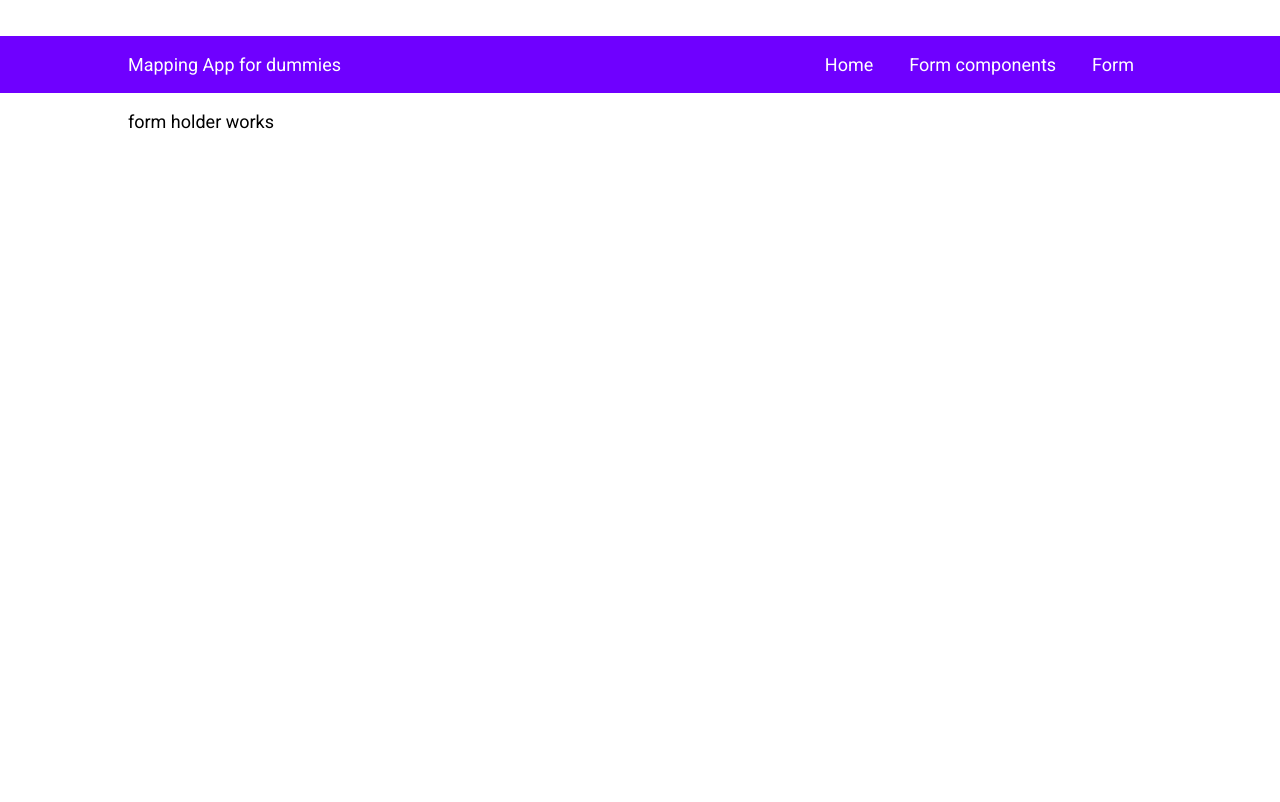
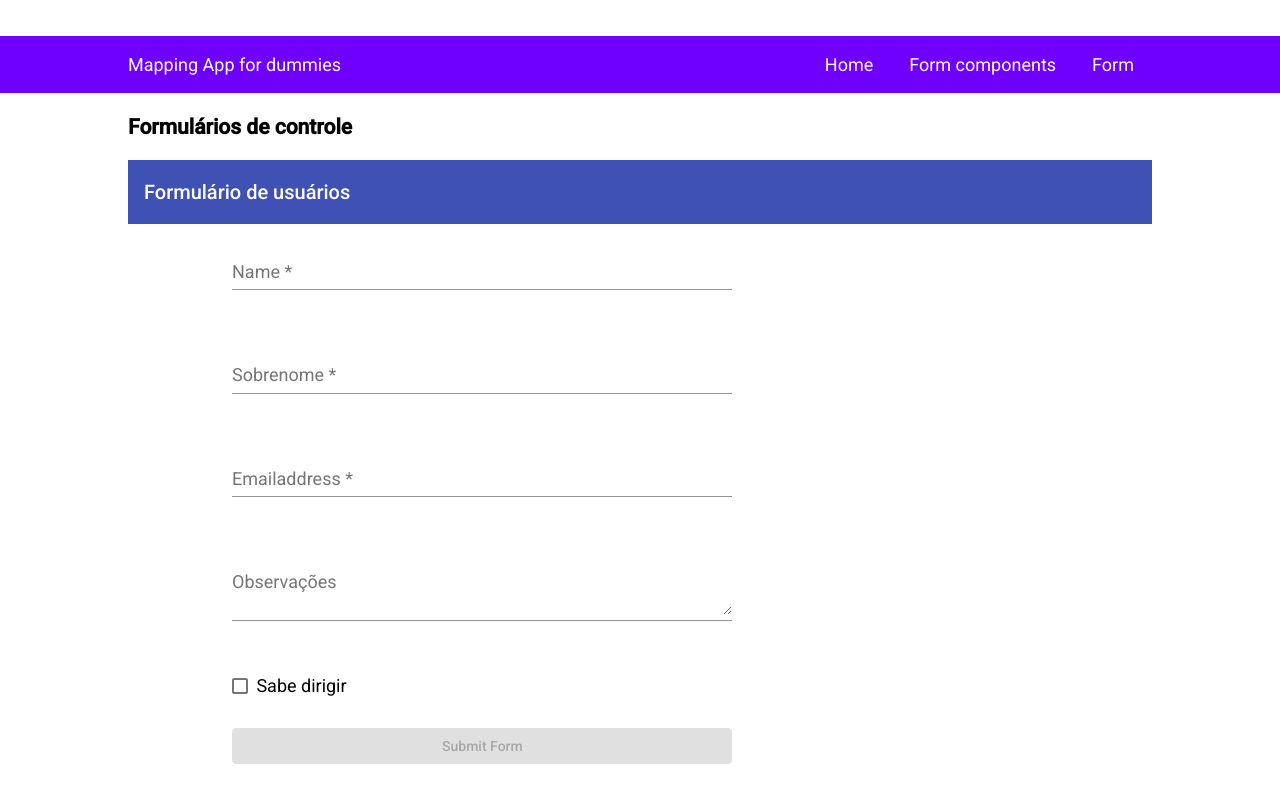
Before and after one commit to rtardelli/angular-forms, an Angular app: page /form in a window 1280 px wide. Shown: the top 802 px of the page. Built offline with nearby package versions, Linux system fonts and the light colour scheme.

Commit message:
Created form for users

```diff
--- a/src/app/app.module.ts
+++ b/src/app/app.module.ts
@@ -24,13 +24,15 @@
 import { SimpleFormComponent } from './simple-form/simple-form.component';
 import { HomeComponent } from './home/home.component';
 import { FormHolderComponent } from './form-holder/form-holder.component';
+import { FormUsersComponent } from './form-users/form-users.component';
 
 @NgModule({
   declarations: [
     AppComponent,
     HomeComponent,
     FormHolderComponent,
-    SimpleFormComponent
+    SimpleFormComponent,
+    FormUsersComponent
   ],
   imports: [
     BrowserModule,
--- a/src/app/form-holder/form-holder.component.html
+++ b/src/app/form-holder/form-holder.component.html
@@ -1 +1,3 @@
-<p>form holder works</p>
+<h3>Formulários de controle</h3>
+
+<form-users></form-users>
--- a/src/app/form-holder/form-holder.component.ts
+++ b/src/app/form-holder/form-holder.component.ts
@@ -7,7 +7,7 @@
 })
 export class FormHolderComponent implements OnInit {
 
-  constructor() { }
+  constructor() {}
 
   ngOnInit(): void {
   }
--- /dev/null
+++ b/src/app/form-users/form-users.component.html
@@ -0,0 +1,51 @@
+<mat-toolbar color="primary">
+  <span class="fill-remaining-space">Formulário de usuários</span>
+</mat-toolbar>
+
+<div class="container" *ngIf="!post; else forminfo" novalidate>
+  <form [formGroup]="formGroup" (ngSubmit)="onSubmit(formGroup.value)" class="form">
+
+    <mat-form-field class="form-element">
+      <input matInput placeholder="Name" formControlName="name">
+      <mat-error *ngIf="!name.valid && name.touched">
+        {{ titleAlert }}
+      </mat-error>
+    </mat-form-field>
+
+    <mat-form-field class="form-element">
+      <input matInput placeholder="Sobrenome" formControlName="lastName">
+      <mat-error *ngIf="!lastName.valid && lastName.touched">
+        {{ titleAlert }}
+      </mat-error>
+    </mat-form-field>
+
+    <mat-form-field class="form-element">
+      <input matInput placeholder="Emailaddress" formControlName="email">
+      <mat-error *ngIf="!formGroup.controls['email'].valid && formGroup.controls['email'].touched">
+        {{ getErrorEmail() }}
+      </mat-error>
+    </mat-form-field>
+
+    <mat-form-field class="form-element">
+      <textarea matInput placeholder="Observações" matTextareaAutosize matAutosizeMinRows="2" matAutosizeMaxRows="5" formControlName="obs"></textarea>
+      <mat-error *ngIf="!formGroup.controls['obs'].valid && formGroup.controls['obs'].touched">
+        Required field, must be between 5 and 40 characters.
+      </mat-error>
+    </mat-form-field>
+
+    <div class="form-element">
+      <mat-checkbox formControlName="canDrive" value="1">Sabe dirigir</mat-checkbox>
+    </div>
+
+    <div class="form-element">
+      <button mat-raised-button color="primary" type="submit" class="button" [disabled]="!formGroup.valid">Submit Form</button>
+    </div>
+
+  </form>
+</div>
+
+<ng-template #forminfo>
+  <div class="container">
+    {{ post | json }}
+  </div>
+</ng-template>
--- /dev/null
+++ b/src/app/form-users/form-users.component.scss
@@ -0,0 +1,24 @@
+.fill-remaining-space {
+  /* This fills the remaining space, by using flexbox.
+    Every toolbar row uses a flexbox row layout. */
+  flex: 1 1 auto;
+}
+
+.container {
+  padding: 10px;
+}
+
+.form {
+  min-width: 150px;
+  max-width: 500px;
+  width: 100%;
+}
+
+.form-element {
+  padding: 5px 0px 25px 2px;
+  width: 100%;
+}
+
+.button {
+  width: 100%;
+}
--- /dev/null
+++ b/src/app/form-users/form-users.component.ts
@@ -0,0 +1,62 @@
+import { Component, OnInit } from '@angular/core';
+import { FormBuilder, FormGroup, FormControl, Validators } from '@angular/forms';
+import { Observable } from 'rxjs';
+
+@Component({
+  selector: 'form-users',
+  templateUrl: './form-users.component.html',
+  styleUrls: ['./form-users.component.scss']
+})
+export class FormUsersComponent implements OnInit {
+
+  formGroup: FormGroup;
+  titleAlert: string = 'This field is required';
+  post: any = '';
+
+  constructor(private formBuilder: FormBuilder) { }
+
+  ngOnInit() {
+    this.createForm();
+  }
+
+  createForm() {
+    let emailregex: RegExp = /^(([^<>()\[\]\\.,;:\s@"]+(\.[^<>()\[\]\\.,;:\s@"]+)*)|(".+"))@((\[[0-9]{1,3}\.[0-9]{1,3}\.[0-9]{1,3}\.[0-9]{1,3}])|(([a-zA-Z\-0-9]+\.)+[a-zA-Z]{2,}))$/
+    this.formGroup = this.formBuilder.group({
+      'name': [null, Validators.required],
+      'lastName': [null, Validators.required],
+      'email': [null, [Validators.required, Validators.pattern(emailregex)], this.checkInUseEmail],
+      'obs': [null],
+      'canDrive': false
+    });
+  }
+
+  get name() {
+    return this.formGroup.get('name') as FormControl
+  }
+
+  get lastName() {
+    return this.formGroup.get('lastName') as FormControl
+  }
+
+  checkInUseEmail(control) {
+    // mimic http database access
+    let db = ['tony@gmail.com'];
+    return new Observable(observer => {
+      setTimeout(() => {
+        let result = (db.indexOf(control.value) !== -1) ? { 'alreadyInUse': true } : null;
+        observer.next(result);
+        observer.complete();
+      }, 4000)
+    })
+  }
+
+  getErrorEmail() {
+    return this.formGroup.get('email').hasError('required') ? 'Field is required' :
+      this.formGroup.get('email').hasError('pattern') ? 'Not a valid emailaddress' :
+        this.formGroup.get('email').hasError('alreadyInUse') ? 'This emailaddress is already in use' : '';
+  }
+
+  onSubmit(post) {
+    this.post = post;
+  }
+}
```
Also changed, not shown: 1 other file (tests, documents, lock files or other folders).
